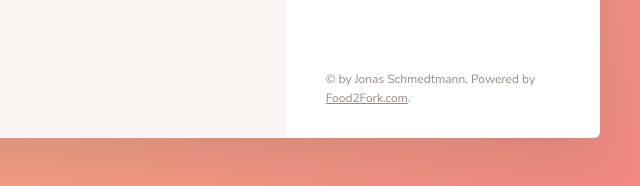
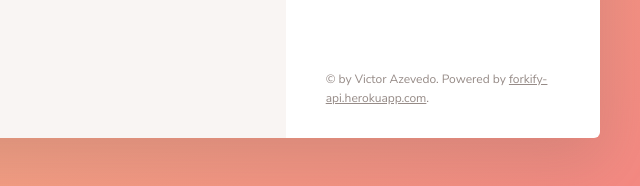
Before and after one commit to Commonlk/Forkify, a website: page index.html in a window 1280 px wide. Shown: the part 1013-1199 px from the top of the page, 640-1280 px from the left. Drawn offline with Linux system fonts and the light colour scheme.

Commit message:
Update dist

```diff
--- a/index.html
+++ b/index.html
@@ -46,9 +46,12 @@
         <h2 class="heading-2">My Shopping List</h2>
         <ul class="shopping__list"></ul>
         <div class="copyright">
-          &copy; by Jonas Schmedtmann. Powered by
-          <a href="http://food2fork.com" target="_blank" class="link"
-            >Food2Fork.com</a
+          &copy; by Victor Azevedo. Powered by
+          <a
+            href="http://forkify-api.herokuapp.com"
+            target="_blank"
+            class="link"
+            >forkify-api.herokuapp.com</a
           >.
         </div>
       </div>
```
